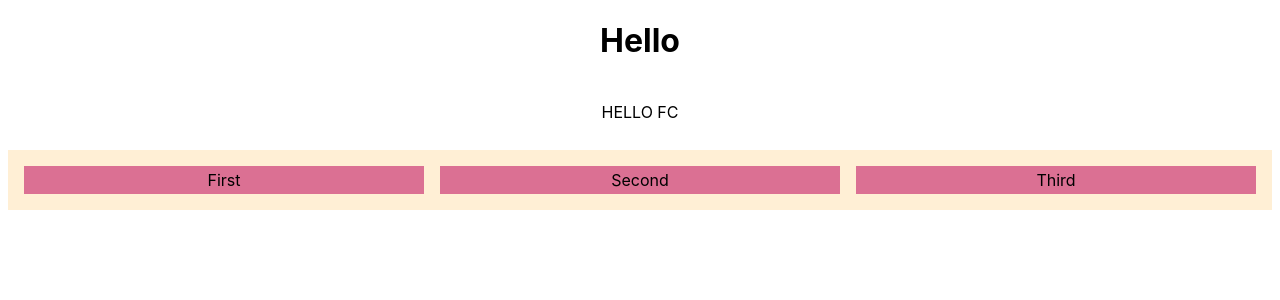
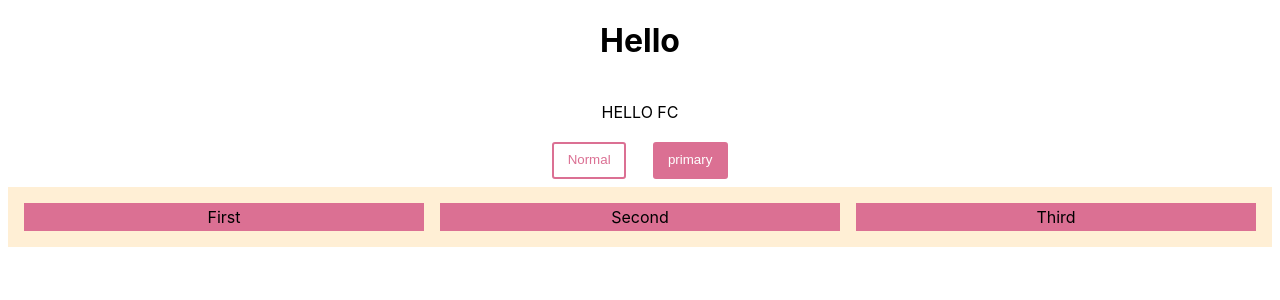
Before and after one commit to BoxPistols/React_StoryBook-dev, a React (Create React App) app: page / in a window 1280 px wide. Shown: the top 300 px of the page. Built offline with nearby package versions, Linux system fonts and the light colour scheme.

Commit message:
add Button UI Props

```diff
--- a/src/App.tsx
+++ b/src/App.tsx
@@ -2,6 +2,32 @@ import React from 'react';
 import logo from './logo.svg';
 import './styles/main.sass';
 import styled, { css, keyframes } from 'styled-components'
+
+
+interface InterfaceMyProps {
+  primary?: boolean;
+  // onClick: () => void;
+}
+
+const StyledButton = styled.button`
+  background: transparent;
+  border-radius: 3px;
+  border: 2px solid palevioletred;
+  color: palevioletred;
+  margin: 0 1em;
+  padding: 0.25em 1em;
+  line-height: 2em;
+  ${(props: InterfaceMyProps) =>
+    props.primary &&
+    css`
+      background: palevioletred;
+      color: white;
+    `};
+`;
+
+const ButtonDev: React.SFC<InterfaceMyProps> = ({ ...props }) => (
+  <StyledButton {...props} />
+);
 
 const Header = styled.header`
   font-size: 1.5rem;
@@ -59,6 +85,8 @@ class LikeButton extends React.Component {
   render() {
     return (
       <div>
+        <ButtonDev>Normal</ButtonDev>
+        <ButtonDev primary>primary</ButtonDev>
         <EqualDivider>
           <Child>First</Child>
           <Child>Second</Child>
```
